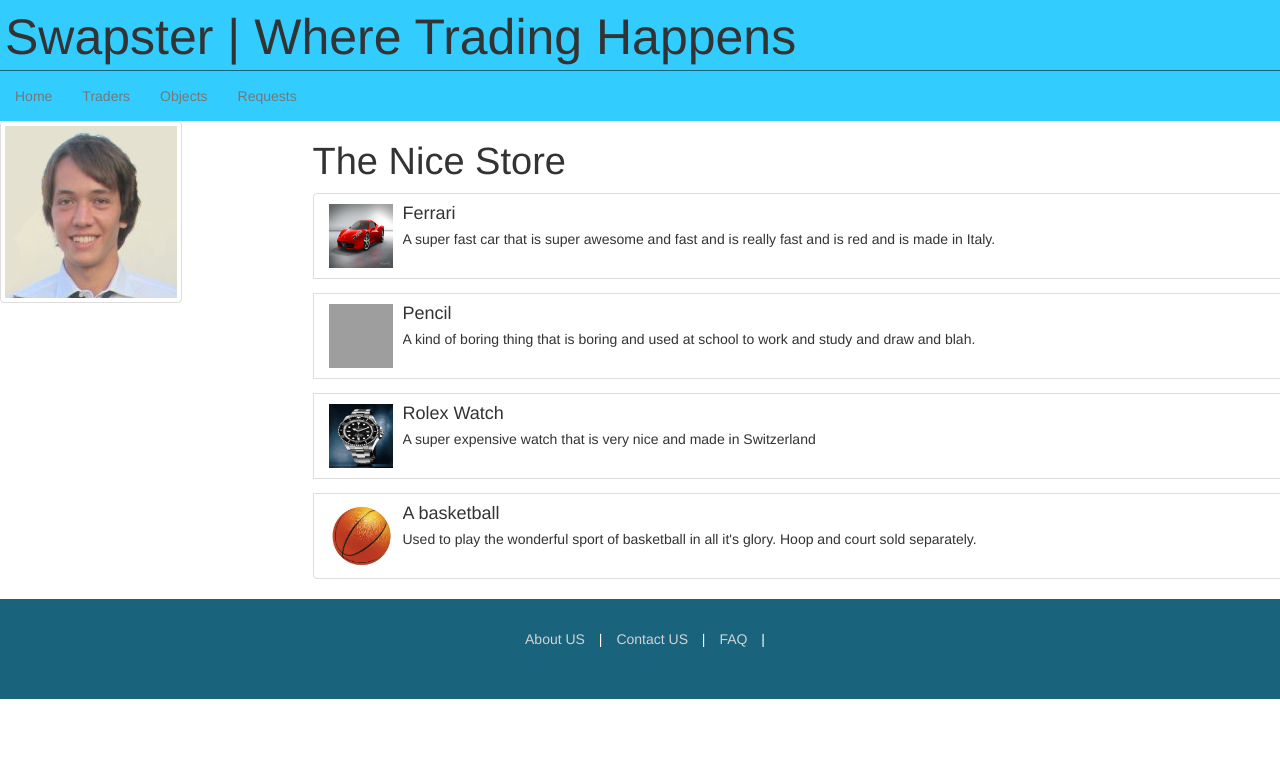
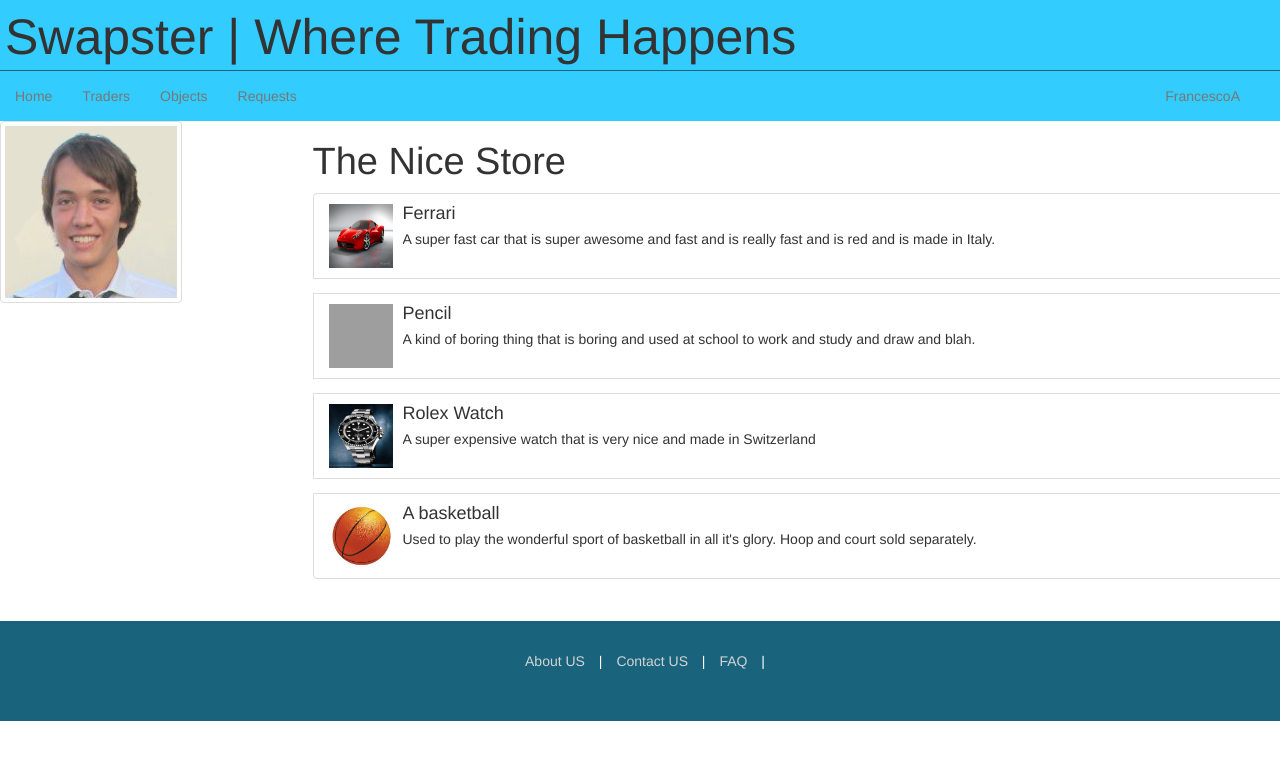
Before and after one commit to FrancescoA/swapster, a Django app: page /traders/profile/ in a window 1280 px wide. Shown: the top 760 px of the page. Run offline with Django 3.2, Linux system fonts and the light colour scheme; a user stored in the database is signed in; data comes from the database, SQL or seed files in the repository; parts of the project's set-up code (start-up, migrations or seed data) failed here and were passed over; grey boxes are pictures that could not be loaded.

Commit message:
Some CSS

```diff
--- a/static/css/base.css
+++ b/static/css/base.css
@@ -2,6 +2,8 @@
 	width: 100%;
 	top: 0px;
 	z-index: 100;
+	margin-left: 0px;
+	margin-right: 0px;
 }
 
 .navbar {
@@ -19,6 +21,10 @@
 	height: 64px;
 }
 
+#username {
+	margin-right: 40px;
+}
+
 .object-icon-small {
 	width: 32px;
 	height: 32px;
--- a/static/css/main.css
+++ b/static/css/main.css
@@ -3,7 +3,6 @@
   margin: 0px;
 
 }
-
 
 img#logo {
 	width:30%;
@@ -16,6 +15,10 @@
 
 a:hover{
 	color:white;
+}
+
+#content {
+  min-height: 500px;
 }
 
 #landing-header h1{
--- a/swapster/views.py
+++ b/swapster/views.py
@@ -4,4 +4,4 @@
 from objects.models import Object
 
 def index(request):
-	return render(request, 'swapster/index.html')
+	return render(request, 'index.html')
--- a/templates/index.html
+++ b/templates/index.html
@@ -24,33 +24,17 @@
     	{% endfor %}
 	</div>
 {% endif %}
-  <div class="modal fade" id="detail-view">
-    <div class="modal-dialog">
-      <div class="modal-content">
-        <div class="modal-header">
-          <img id="owner_thumb" src="" class="img-thumbnail object-icon-medium pull-left" alt="owner_thumb" />
-          <button type="button" class="close" data-dismiss="modal" aria-hidden="true">&times;</button>
-          <h1 class="modal-title">Modal title</h1>
-        </div>
-        <div class="modal-body">
-        	<p id="object-summary" class="lead"> </p>
-        	<img id="picture-full" class="img-rounded" src="">
-        	<h3> Description </h3>
-        	<p id="object-description"> </p>
-        </div>
-        <div class="modal-footer">
-          <a href="#" class="btn">Close</a>
-          <a href="#" class="btn btn-primary">I want it!</a>
-        </div>
-      </div>
-    </div>
-  </div>
+{% block common_content %}
+
+{% endblock %}
+<div id="content">
 {% block content %}
 
 
 
 
 {% endblock %}
+</div>
 {% block background %}
 <div class="row">
 	<img class="img-responsive" src="{% static "images/background.jpg" %}">
--- a/templates/swapster/base.html
+++ b/templates/swapster/base.html
@@ -16,11 +16,33 @@
 		<li><a href="#">Objects</a></li>
 		<li><a href="#">Requests</a></li>
 	</ul>
+	<p id="username" class="navbar-text pull-right"><a href="#" class="navbar-link">{{ user.username }}</a></p></li>
 </div>
 
-
 {% endblock %}
-
+{% block common_content %}
+  <div class="modal fade" id="detail-view">
+    <div class="modal-dialog">
+      <div class="modal-content">
+        <div class="modal-header">
+          <img id="owner_thumb" src="" class="img-thumbnail object-icon-medium pull-left" alt="owner_thumb" />
+          <button type="button" class="close" data-dismiss="modal" aria-hidden="true">&times;</button>
+          <h1 class="modal-title">Modal title</h1>
+        </div>
+        <div class="modal-body">
+        	<p id="object-summary" class="lead"> </p>
+        	<img id="picture-full" class="img-rounded" src="">
+        	<h3> Description </h3>
+        	<p id="object-description"> </p>
+        </div>
+        <div class="modal-footer">
+          <a href="#" class="btn" data-dismiss="modal">Close</a>
+          <a href="#" class="btn btn-primary">I want it!</a>
+        </div>
+      </div>
+    </div>
+  </div>
+{% endblock %}
 {% block background %}
 
 {% endblock %}
--- a/templates/swapster/profile.html
+++ b/templates/swapster/profile.html
@@ -32,9 +32,6 @@
 				</div>
 			{% endfor %}
 			</div>
-
-
-
 		</div>
 	</div>
 </div>
```
Also changed, not shown: 2 other files.
